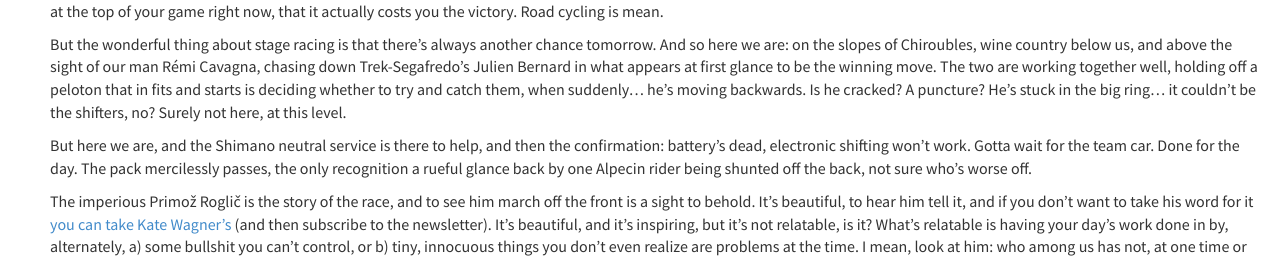
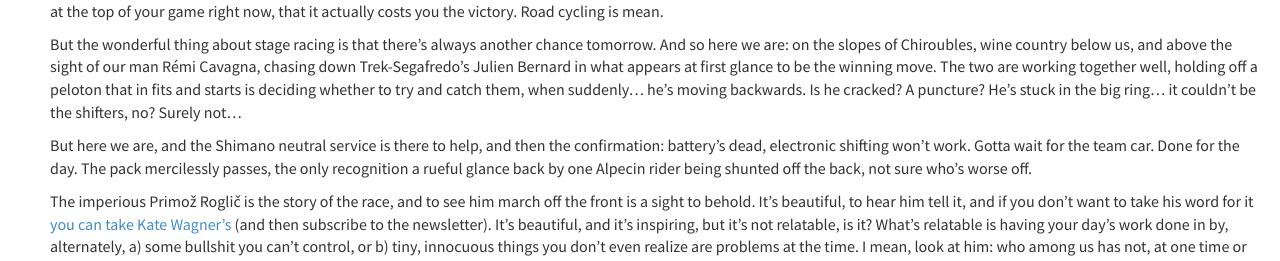
Before and after one commit to jackflaps/jackflaps.github.io, a Jekyll site: the page built from _posts/2021-03-10-remi-cavagna-is-all-of-us.md, in a window 1280 px wide. Shown: the part 386-647 px from the top of the page. Built offline with Jekyll 4.4.1, drawn with Linux system fonts in a browser that asks for light colours.

Commit message:
Update 2021-03-10-remi-cavagna-is-all-of-us.md

```diff
--- a/_posts/2021-03-10-remi-cavagna-is-all-of-us.md
+++ b/_posts/2021-03-10-remi-cavagna-is-all-of-us.md
@@ -11,7 +11,7 @@
 
 I'm not sure he even had time to recover and make it to the hot seat before word arrived that EF Education-Nippo's Stefan Bissegger -- a man so unheralded on the day that, despite his many Swiss junior national championships on the track and in this discipline (or his second-place to the TT world champion at the UAE Tour just last month), the camera motos didn't even bother to follow him on course -- had taken first place by less than a second. After the stage Cavagna lamented any number of things that cost him the win. Notably, he overtook the rider who went out on course one minute before him right at the final turn before the finish, having to brake unexpectedly to avoid a collision. Think of it: you're so fast, so clearly at the top of your game right now, that it actually costs you the victory. Road cycling is mean.
 
-But the wonderful thing about stage racing is that there's always another chance tomorrow. And so here we are: on the slopes of Chiroubles, wine country below us, and above the sight of our man Rémi Cavagna, chasing down Trek-Segafredo's Julien Bernard in what appears at first glance to be the winning move. The two are working together well, holding off a peloton that in fits and starts is deciding whether to try and catch them, when suddenly... he's moving backwards. Is he cracked? A puncture? He's stuck in the big ring... it couldn't be the shifters, no? Surely not here, at this level.
+But the wonderful thing about stage racing is that there's always another chance tomorrow. And so here we are: on the slopes of Chiroubles, wine country below us, and above the sight of our man Rémi Cavagna, chasing down Trek-Segafredo's Julien Bernard in what appears at first glance to be the winning move. The two are working together well, holding off a peloton that in fits and starts is deciding whether to try and catch them, when suddenly... he's moving backwards. Is he cracked? A puncture? He's stuck in the big ring... it couldn't be the shifters, no? Surely not...
 
 But here we are, and the Shimano neutral service is there to help, and then the confirmation: battery's dead, electronic shifting won't work. Gotta wait for the team car. Done for the day. The pack mercilessly passes, the only recognition a rueful glance back by one Alpecin rider being shunted off the back, not sure who's worse off.
 
```
